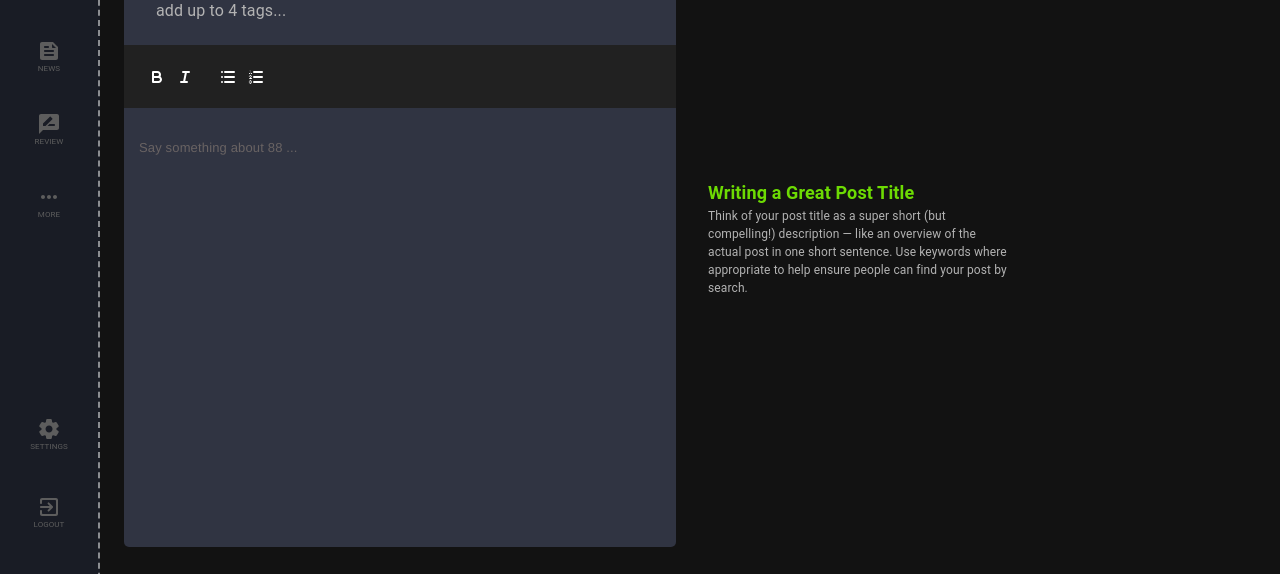
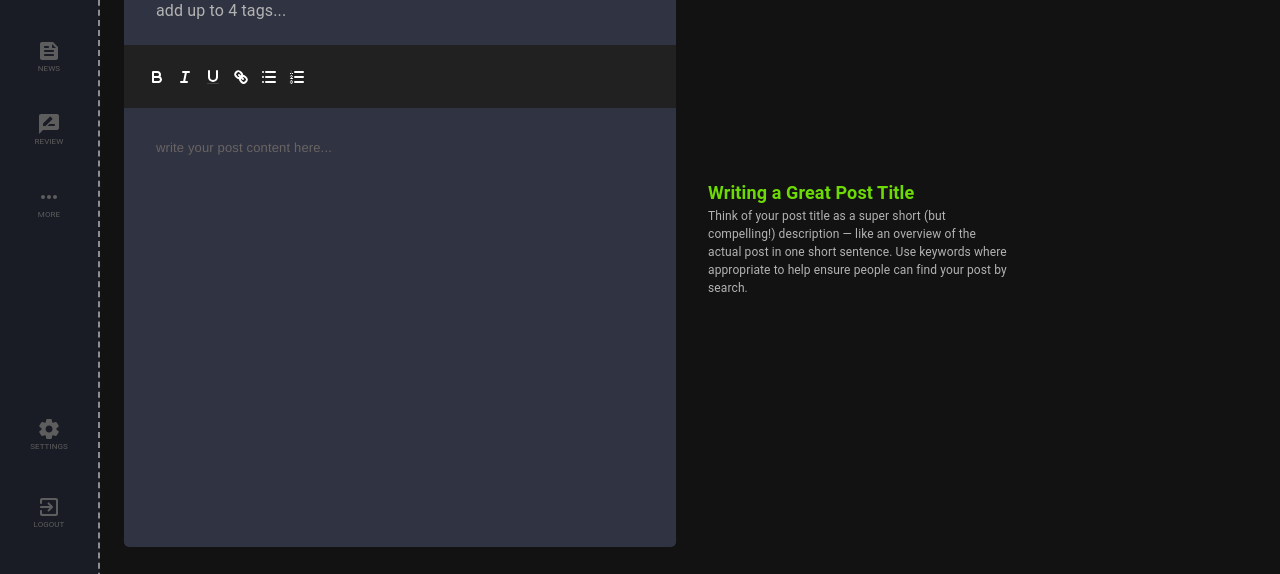
Before and after one commit to The-Avengers-Gamera/gamera-fe, a React (Create React App) app: page /post in a window 1280 px wide. Shown: the part 161-735 px from the top of the page. Built offline with nearby package versions, Linux system fonts and the light colour scheme; no server answers.

Commit message:
feat: article publication valid

```diff
--- a/src/components/Post/Post.tsx
+++ b/src/components/Post/Post.tsx
@@ -1,4 +1,5 @@
 import styled from 'styled-components';
+import { useNavigate } from 'react-router-dom';
 import { useFormik } from 'formik';
 import MuiTextField from '@mui/material/TextField';
 import MuiButton from '@mui/material/Button';
@@ -8,6 +9,10 @@ import SideInfo from './SideInfo/SideInfo';
 import TagPicker from './TagPicker';
 import TextEditor from '../TextEditor';
 import ButtonBack from './ButtonBack';
+import { IArticlePost } from '@/interfaces/article';
+import { EArticleType } from '@/constants/article';
+import { createArticle } from '@/services/article';
+import randomImgUrl from '@/utils/randomImgUrl';
 
 const PageWrapper = styled.div`
   display: flex;
@@ -46,22 +51,9 @@ const TextField = styled(MuiTextField)`
     padding-left: 0;
     font-size: 30px;
   }
-  & label.Mui-focused {
-    color: green;
-  }
-  & .MuiInput-underline:after {
-    border-bottom-color: green;
-  }
   & .MuiOutlinedInput-root {
     & fieldset {
       border: none;
-      border-color: red;
-    }
-    &:hover fieldset {
-      border-color: yellow;
-    }
-    &.Mui-focused fieldset {
-      border-color: green;
     }
   }
 `;
@@ -103,16 +95,32 @@ const PublishButton = styled(MuiLoadingButton)`
 `;
 
 const Post = () => {
+  const navigate = useNavigate();
+
+  const navToArticlePage = (id: number, articleType: EArticleType) => {
+    const type = articleType.toLocaleLowerCase();
+    navigate(`/${type}/${id}`, { replace: true });
+  };
+
+  const initialValues: IArticlePost = {
+    coverImgUrl: randomImgUrl(800, 400),
+    title: '',
+    text: '',
+    type: EArticleType.REVIEW,
+  };
+
   const formik = useFormik({
-    initialValues: {
-      title: '',
-      contents: '',
-      tagList: [],
-    },
-    onSubmit: async (values, { setSubmitting }) => {
-      setSubmitting(false);
-
-      // TODO: handle notification
+    initialValues,
+    onSubmit: async (article, { setSubmitting }) => {
+      setSubmitting(true);
+      try {
+        const {
+          data: { id, type },
+        } = await createArticle(article);
+        navToArticlePage(id, type);
+      } catch (error) {
+        // TODO error notification
+      }
     },
   });
 
@@ -136,11 +144,11 @@ const Post = () => {
               <TagPicker />
             </Header>
             <TextEditor
-              value={formik.values.contents}
-              // onChange={(value: string) => {
-              //   formik.setFieldValue('contents', value);
-              // }}
-              placeholder={`Say something about ${88} ...`}
+              value={formik.values.text}
+              onChange={(value: string) => {
+                formik.setFieldValue('text', value);
+              }}
+              placeholder="write your post content here..."
             />
             <ButtonGroup>
               <PublishButton
@@ -150,12 +158,7 @@ const Post = () => {
               >
                 Publish
               </PublishButton>
-              <Button
-                variant="outlined"
-                onClick={() => {}}
-              >
-                Save draft
-              </Button>
+              <Button variant="outlined">Save draft</Button>
             </ButtonGroup>
           </form>
         </FormWrapper>
--- a/src/components/TextEditor/TextEditor.tsx
+++ b/src/components/TextEditor/TextEditor.tsx
@@ -19,6 +19,7 @@ const Editor = styled.div`
     &.ql-blank::before {
       color: #696363;
       font-style: unset;
+      left: 32px;
     }
   }
   .ql-snow {
@@ -32,13 +33,16 @@ const Editor = styled.div`
 interface TextEditorProps {
   value: string;
   placeholder?: string;
-  onChange?: () => void;
+  onChange(e: string): void;
 }
 
 const modules = {
   toolbar: [
-    ['bold', 'italic'],
     [
+      'bold',
+      'italic',
+      'underline',
+      'link',
       {
         list: 'bullet',
       },
--- a/src/constants/article.ts
+++ b/src/constants/article.ts
@@ -1,4 +1,4 @@
 export enum EArticleType {
-  NEWS = 'news',
-  REVIEW = 'review',
+  NEWS = 'NEWS',
+  REVIEW = 'REVIEW',
 }
--- a/src/interfaces/article.d.ts
+++ b/src/interfaces/article.d.ts
@@ -10,4 +10,4 @@ export interface IArticle {
   updatedTime: string;
 }
 
-export interface IArticlePost extends Omit<IArticle, 'id'> {}
+export interface IArticlePost extends Omit<IArticle, 'id' | 'createdTime' | 'updatedTime'> {}
--- a/src/pages/Review/Review.tsx
+++ b/src/pages/Review/Review.tsx
@@ -1,5 +1,8 @@
-import React from 'react';
+import { useParams } from 'react-router-dom';
 
-const ReviewPage = () => <div>ReviewPage</div>;
+const ReviewPage = () => {
+  const { id } = useParams();
+  return <div>ReviewPage with id: {id}</div>;
+};
 
 export default ReviewPage;
--- a/src/routers/index.tsx
+++ b/src/routers/index.tsx
@@ -17,7 +17,7 @@ const routes: RouteObject[] = [
       { index: true, element: <Home /> },
       { path: '/game', element: <Game /> },
       { path: '/news', element: <News /> },
-      { path: '/review', element: <Review /> },
+      { path: '/review/:id', element: <Review /> },
       { path: '/settings', element: <Settings /> },
       { path: '/post', element: <Post /> },
       { path: '*', element: <NoMatch /> },
--- a/src/services/article.tsx
+++ b/src/services/article.tsx
@@ -1,8 +1,9 @@
+import { AxiosResponse } from 'axios';
 import apiClient from '@/utils/apiClient';
 import { IArticle, IArticlePost } from '@/interfaces/article';
 
-export const createArticle = async (article: IArticlePost): Promise<IArticle[]> =>
+export const createArticle = async (article: IArticlePost): Promise<AxiosResponse<IArticle>> =>
   apiClient.post('/articles', article);
 
-export const getArticleById = async (id: number): Promise<IArticle> =>
+export const getArticleById = async (id: number): Promise<AxiosResponse<IArticle>> =>
   apiClient.post(`/articles/${id}`);
--- a/src/services/user.tsx
+++ b/src/services/user.tsx
@@ -1,9 +1,11 @@
+import { AxiosResponse } from 'axios';
 import apiClient from '@/utils/apiClient';
 import { IUser, IUserSignUp, IUserLogin } from '@/interfaces/user';
 
-export const createUser = async (user: IUserSignUp): Promise<IUser> =>
+export const createUser = async (user: IUserSignUp): Promise<AxiosResponse<IUser>> =>
   apiClient.post('/users/signup', user);
 
-export const getUserById = async (id: number): Promise<IUser> => apiClient.get(`/users/${id}`);
+export const getUserById = async (id: number): Promise<AxiosResponse<IUser>> =>
+  apiClient.get(`/users/${id}`);
 
 export const login = async (user: IUserLogin) => apiClient.post('/users/login', user);
--- /dev/null
+++ b/src/utils/randomImgUrl.tsx
@@ -0,0 +1,10 @@
+/**
+ * Generate random image url link
+ * @param {number} width
+ * @param {number} height
+ * @returns {string} generated url
+ */
+const randomImgUrl = (width: number, height: number): string =>
+  `https://spicsum.photos/${width}/${height}`;
+
+export default randomImgUrl;
```
Also changed, not shown: src/utils/sleep.tsx (added, +11 -0 lines), .eslintrc.json.
